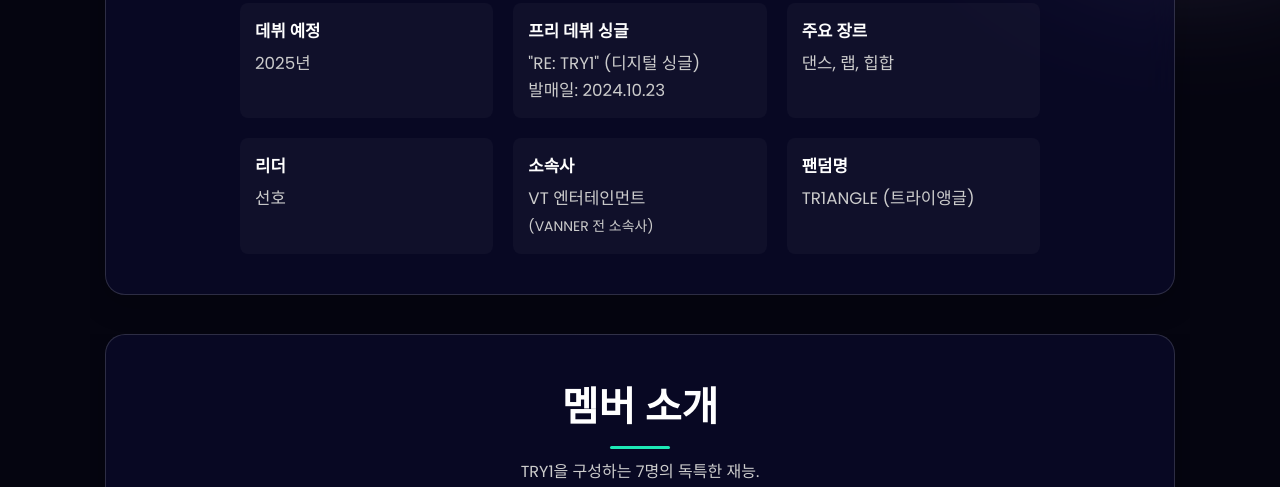
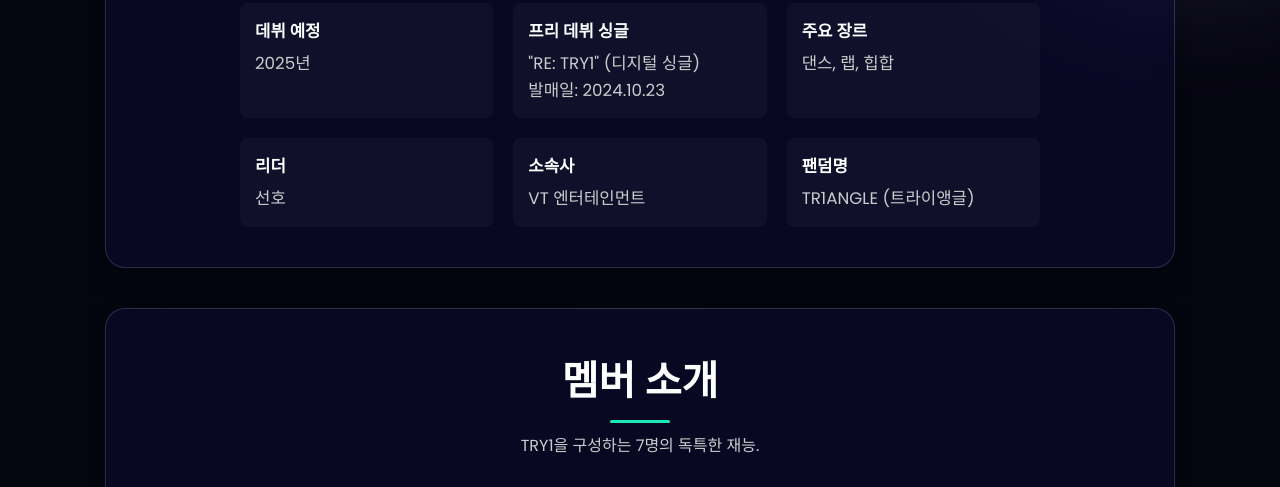
Before and after one commit to AnonDev666/Try1_Intropage, a plain HTML site: page index.html in a window 1280 px wide. Shown: the part 998-1485 px from the top of the page. Drawn offline with Linux system fonts and the light colour scheme.

Commit message:
Update index.html

```diff
--- a/index.html
+++ b/index.html
@@ -570,7 +570,7 @@
                         </div>
                          <div class="detail-item">
                             <strong>소속사</strong>
-                            <span>VT 엔터테인먼트 <br><small>(VANNER 전 소속사)</small></span>
+                            <span>VT 엔터테인먼트</span>
                         </div>
                          <div class="detail-item">
                             <strong>팬덤명</strong>
@@ -729,7 +729,6 @@
                     <li><strong>그룹명 의미:</strong> 'TRY1'은 'Try One'과 'Triangle'의 합성어로, 팬덤명 'TR1ANGLE'과 함께 '팬들과 하나 되어 정상을 향해 나아가겠다'는 포부를 담고 있습니다.</li>
                     <li><strong>프리 데뷔:</strong> 2024년 10월 23일 디지털 싱글 'RE: TRY1'을 발매하며 프리 데뷔했습니다.</li>
                     <li><strong>다국적 구성:</strong> 한국인 멤버 4명(선호, 지환, 민, 혀기)과 일본인 멤버 3명(네오, R1KE, 츠키토)으로 구성되어 있습니다.</li>
-                    <li><strong>소속사:</strong> 과거 그룹 VANNER가 소속되었던 VT 엔터테인먼트 소속입니다.</li>
                     <li><strong>라이브 활동:</strong> 데뷔 전부터 일본 도쿄와 오사카에서 활발한 라이브 투어를 진행하며 팬들과 만나고 있습니다.</li>
                 </ul>
              </div>
```
